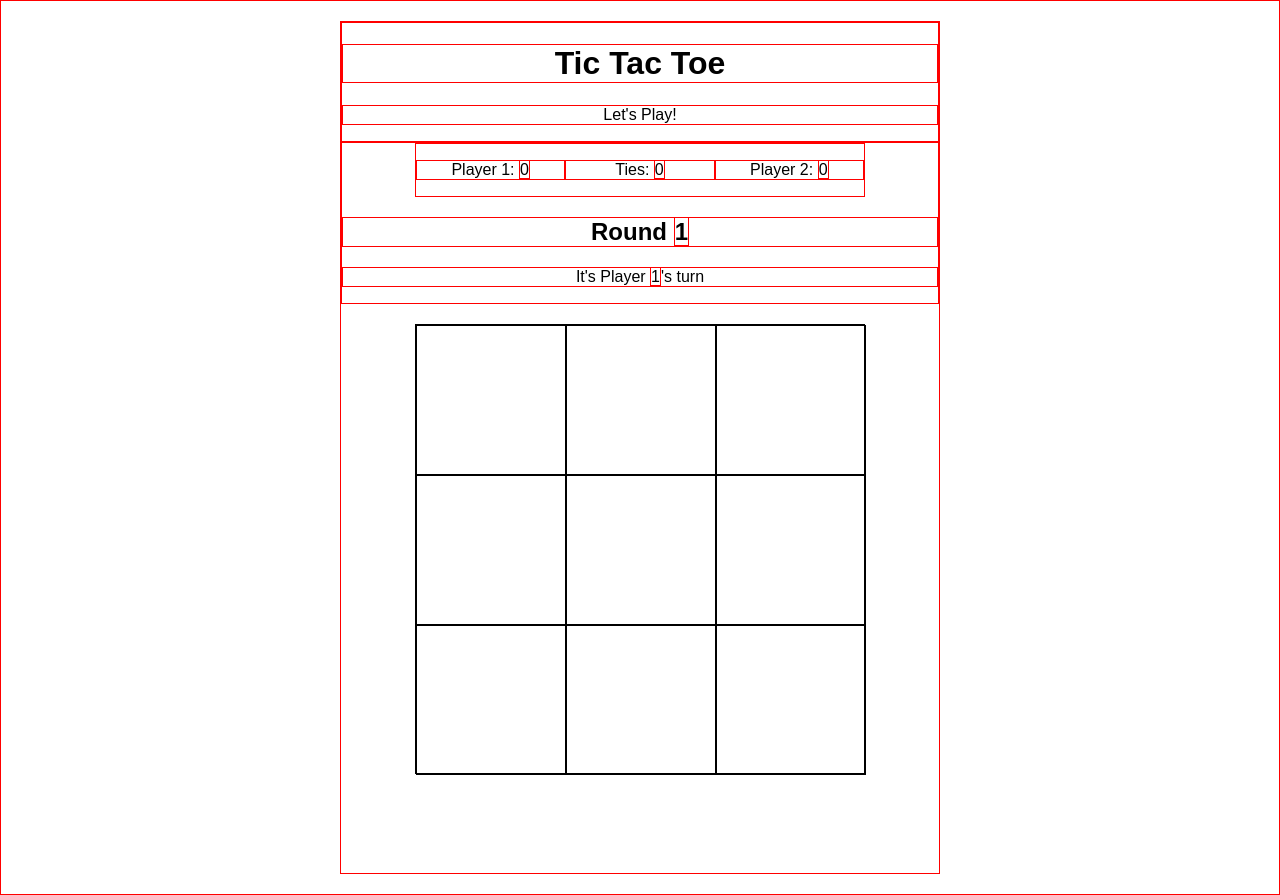
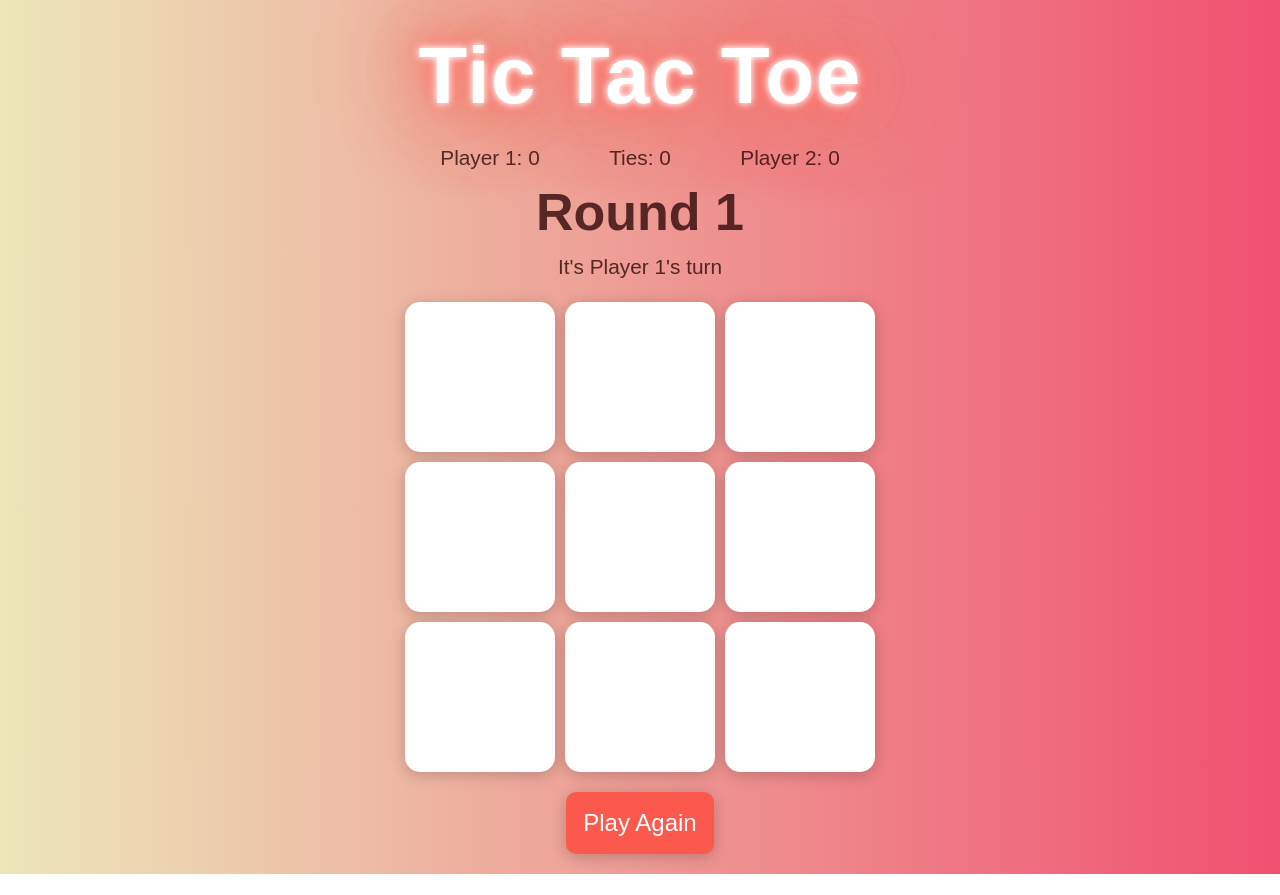
Before and after one commit to pik-nik/GAProject1-tic-tac-toe, a plain HTML site: page index.html in a window 1280 px wide. After the commit the page ends 874 px from the top, so only its background shows below. Drawn offline with Linux system fonts and the light colour scheme.

Commit message:
starting on styling

```diff
--- a/index.html
+++ b/index.html
@@ -10,9 +10,8 @@
 <body>
     <header>
         <h1>Tic Tac Toe</h1>
-        <p>Let's Play!</p>
     </header>
-    <div>
+    <div class="counter-wrapper">
         <div class="plays-counter">
             <p>Player 1: <span class="player1-win-count">0</span></p>
             <p>Ties: <span class="ties-count">0</span></p>
--- a/style.css
+++ b/style.css
@@ -1,6 +1,8 @@
 * {
     box-sizing: border-box;
-    border: 1px solid red;
+    /* border: 1px solid red; */
+    padding: 0;
+    margin: 0;
 }
 body {
     text-align: center;
@@ -8,7 +10,39 @@ body {
     width: 60%;
     max-width: 600px;
     margin: 20px auto;
+    background: linear-gradient(to right, #ece6b9, #f05070);
+    color:rgba(48, 9, 7, 0.8)
 }
+
+header {
+    margin: 10px auto;
+    padding: 5px;
+}
+
+header h1 {
+    font-size: 5em;
+    color: #fff;
+    text-shadow:
+        0 0 7px #fff,
+        0 0 10px rgb(255, 187, 182),
+        0 0 21px rgb(255, 119, 109),
+        0 0 42px rgb(255, 119, 109),
+        0 0 82px rgb(255, 119, 109),
+        0 0 92px rgb(255, 119, 109),
+        0 0 102px rgb(255, 119, 109);
+    letter-spacing: 1.5px;
+    padding: 5px 0;
+}
+
+.counter-wrapper {
+    line-height: 1.5;
+    font-size: 1.3em;
+}
+
+.counter-wrapper h2 {
+    font-size: 2.5em;
+}
+
 
 .plays-counter {
     display: grid;
@@ -19,30 +53,44 @@ body {
 
 .grid {
     display: grid;
-    grid-template-columns: repeat(3, 1fr);
-    grid-template-rows: repeat(3, 1fr);
-    border: 1px solid black;
-    width: 450px;
-    height: 450px;
+    /* grid-template-columns: repeat(3, 1fr);
+    grid-template-rows: repeat(3, 1fr); */
+    grid-template-columns: repeat(3, 150px);
+    grid-template-rows: repeat(3, 150px);
+    /* border: 1px solid black; */
+    width: 470px;
+    height: 470px;
     margin: 20px auto;
+    gap: 10px;
+    /* text-align: center; */
 }
 
 .box {
     font-size: 7em;
-    border: 1px solid black;
     width: 150px;
     height: 150px;
     display: grid;
     align-items: center;
     justify-items: center;
+    background-color: #ffff;
+    border-radius: 15px;
+    color: rgba(202, 78, 69, 0.8);
+    box-shadow: 0px 3px 15px rgba(0,0,0,0.2);
 }
 
 .game-complete-popup {
-    visibility: hidden;
+    /* visibility: hidden; */
 }
 
 
 .play-again-button {
     display: block;
-    margin: 20px auto;
+    margin: 15px auto;
+    font-size: 1.5em;
+    padding: 0.7em;
+    border-radius: 10px;
+    background-color: #fc594e;
+    color: #ffff;
+    border: none;
+    box-shadow: 0px 3px 15px rgba(0,0,0,0.2);
 }
```
Also changed, not shown: README.md.
